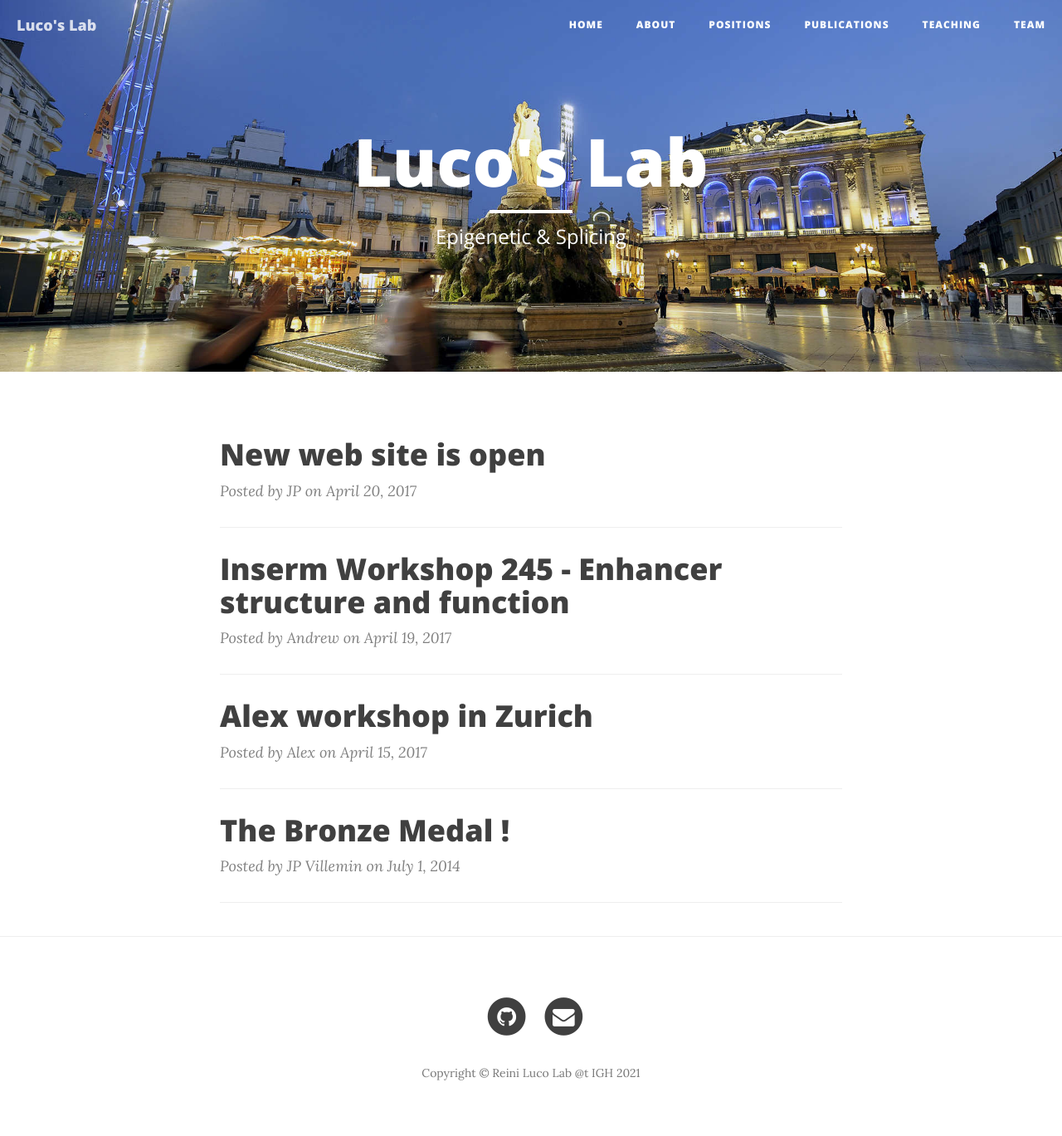
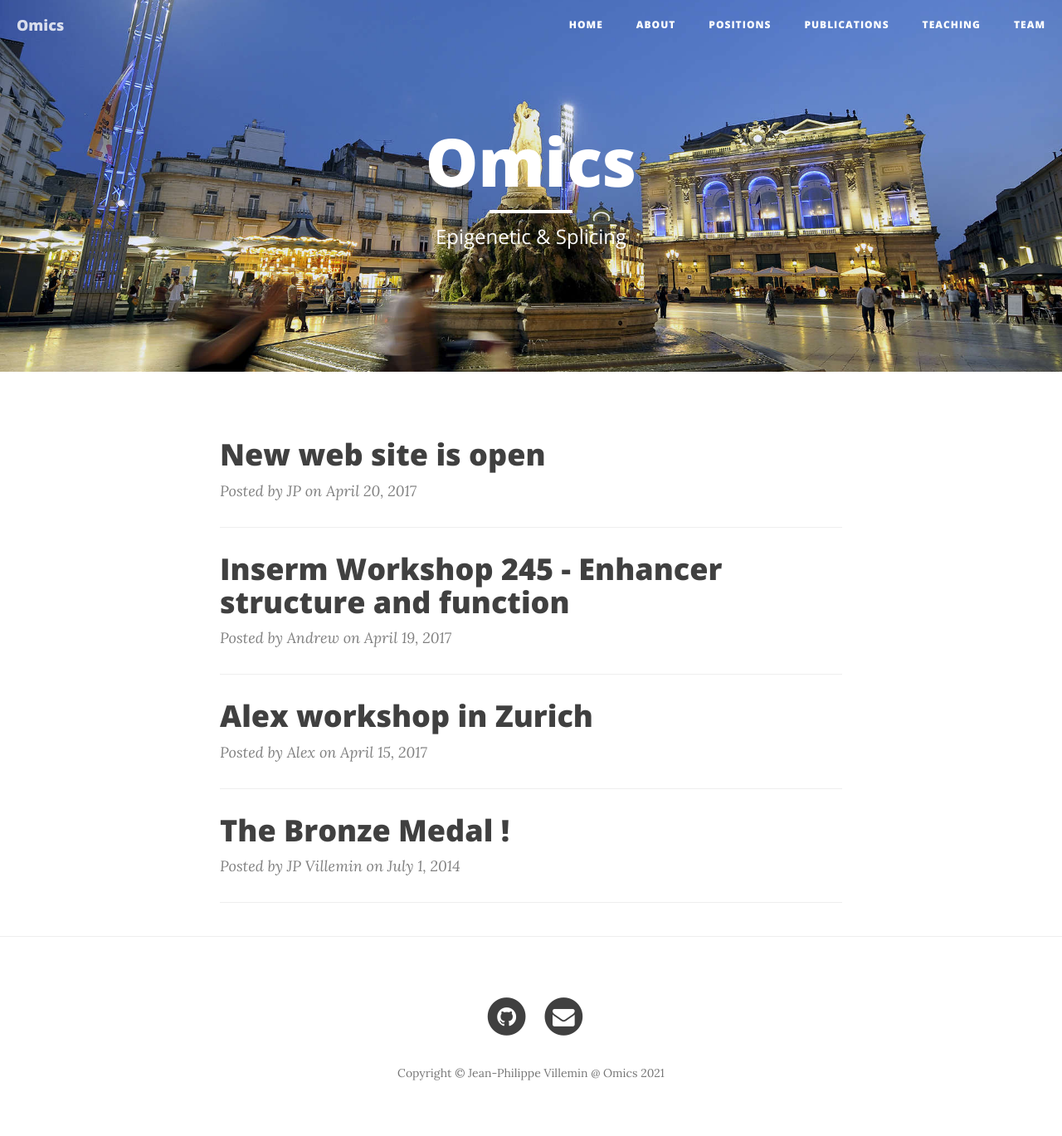
Before and after one commit to Omics-consulting/montpellier, a Jekyll site: the page built from index.html, in a window 1280 px wide. Shown: the whole page at 83% size. Built offline with Jekyll 4.4.1, drawn with Linux system fonts in a browser that asks for light colours; nearby versions of some CDN libraries; the list of posts is cut into pages by our own code.

Commit message:
upgrade config

```diff
--- a/_config.yml
+++ b/_config.yml
@@ -1,13 +1,13 @@
 # Site settings
-title: Luco's Lab
+title: Omics
 header-img: img/home-bg.jpg
-email:  eq-deluco@igh.cnrs.fr
-copyright_name: Reini Luco Lab @t IGH
-description: "News from the Luco's Lab at IGH (Institute of Human Genetics - France)"
+email:  omics@gmail.com
+copyright_name: Jean-Philippe Villemin @ Omics
+description: "Omics : Consulting in genomics and bioinformatics."
 baseurl: ""
-github_username:  LucoLab
-url: "https://lucolab.github.io/"
-email_username:  eq-deluco@igh.cnrs.fr
+github_username:  ZheFrenchKitchen
+url: "https://omics.github.io/"
+email_username:  jpvillemin@gmail.com
 
 # Google Analytics
 # To enable google analytics, uncomment below line with a valid Google Tracking ID
```
